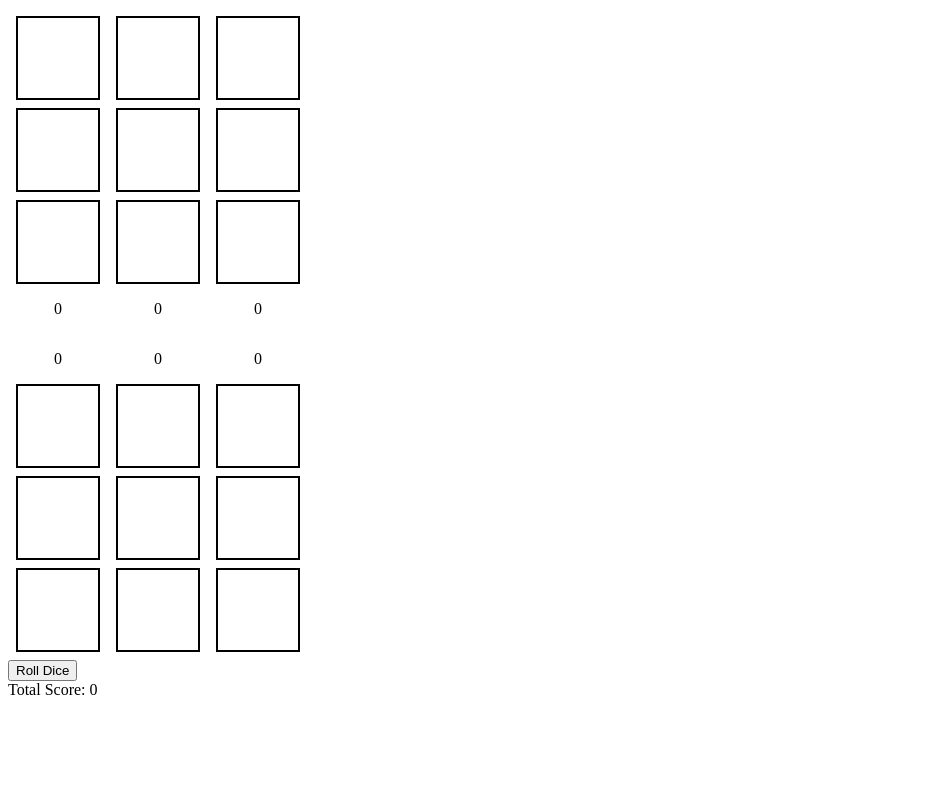
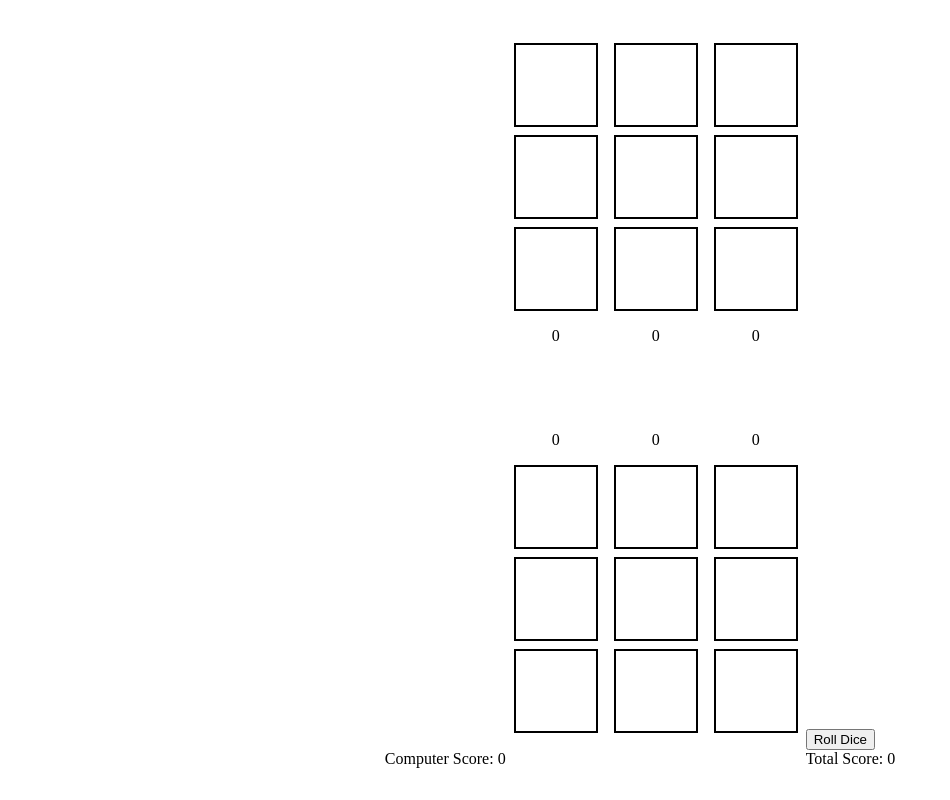
Before and after one commit to Robbysim37/angular-knucklebones, an Angular app: page / in a window 1280 px wide. Shown: the whole page, without its empty margins (0-950 px from the left). Built offline with nearby package versions, Linux system fonts and the light colour scheme.

Commit message:
css styles and progromatic columns

```diff
--- a/src/app/app.component.css
+++ b/src/app/app.component.css
@@ -0,0 +1,5 @@
+*{
+    display: flex;
+    justify-content: center;
+    align-items: end;
+}
--- a/src/app/game-state/game-state.component.css
+++ b/src/app/game-state/game-state.component.css
@@ -0,0 +1,7 @@
+.boards-container{
+    display: flex;
+    flex-direction: column;
+    justify-content: space-around;
+    align-items: center;
+    height: 95vh;
+}
--- a/src/app/game-state/game-state.component.html
+++ b/src/app/game-state/game-state.component.html
@@ -1,3 +1,6 @@
-<app-game-board player = "computer"></app-game-board>
-<app-game-board player = "human"></app-game-board>
-<app-player-column></app-player-column>
+<app-player-column player = "computer"></app-player-column>
+<div class="boards-container">
+    <app-game-board player = "computer"></app-game-board>
+    <app-game-board player = "human"></app-game-board>
+</div>
+<app-player-column player = "human"></app-player-column>
--- a/src/app/game-state/player-column/player-column.component.html
+++ b/src/app/game-state/player-column/player-column.component.html
@@ -1,3 +1,7 @@
-<app-roll-button></app-roll-button>
-<div>{{currDice}}</div>
-<div>Total Score: {{totalScore}}</div>
+@if(player === "human"){
+    <app-roll-button></app-roll-button>
+    <div>{{currDice}}</div>
+    <div>Total Score: {{totalScore}}</div>
+}@else {
+    <div>Computer Score: {{totalScore}}</div>
+}
--- a/src/app/game-state/player-column/player-column.component.ts
+++ b/src/app/game-state/player-column/player-column.component.ts
@@ -1,4 +1,4 @@
-import { Component, OnDestroy, OnInit } from '@angular/core';
+import { Component, Input, OnDestroy, OnInit } from '@angular/core';
 import { GameState } from '../../gameState.service';
 
 @Component({
@@ -10,17 +10,24 @@ export class PlayerColumnComponent implements OnInit, OnDestroy{
 
   constructor(private gameState:GameState){}
 
+  @Input() player: "human" | "computer" = "human"
+
   currDice = this.gameState.getCurrDiceValue()
-  totalScore = this.gameState.getTotalHumanScore()
+  totalScore = this.player === "human" ? this.gameState.getTotalHumanScore() : this.gameState.getTotalComputerScore
 
 
   ngOnInit(): void {
       this.gameState.DieWasRolled.subscribe((newDice) => this.currDice = newDice);
-      this.gameState.ScoreUpdate.subscribe((newScore) => this.totalScore = newScore);
+      if(this.player === "human"){
+        this.gameState.ScoreUpdate.subscribe((newScore) => this.totalScore = newScore);
+      }else{
+        this.gameState.ComputerScoreUpdate.subscribe(newScore => this.totalScore = newScore)
+      }
   }
 
   ngOnDestroy(): void {
       this.gameState.DieWasRolled.unsubscribe();
       this.gameState.ScoreUpdate.unsubscribe();
+      this.gameState.ComputerScoreUpdate.unsubscribe();
   }
 }
--- a/src/app/gameState.service.ts
+++ b/src/app/gameState.service.ts
@@ -69,6 +69,7 @@ export class GameState {
 
     public DieWasRolled: EventEmitter<number | null> = new EventEmitter;
     public ScoreUpdate: EventEmitter<number> = new EventEmitter;
+    public ComputerScoreUpdate: EventEmitter<number> = new EventEmitter;
 
     private currentTurn:"human" | "computer" = "human"
 
@@ -97,6 +98,7 @@ export class GameState {
     setComputerBoard = (column:number) => {
         this.computerBoard.setBoard(column,this.currDiceValue)
         this.destroyOpponentsDice(false,column)
+        this.ComputerScoreUpdate.emit(this.getTotalComputerScore())
     }
 
     getCurrDiceValue = () => {
```
